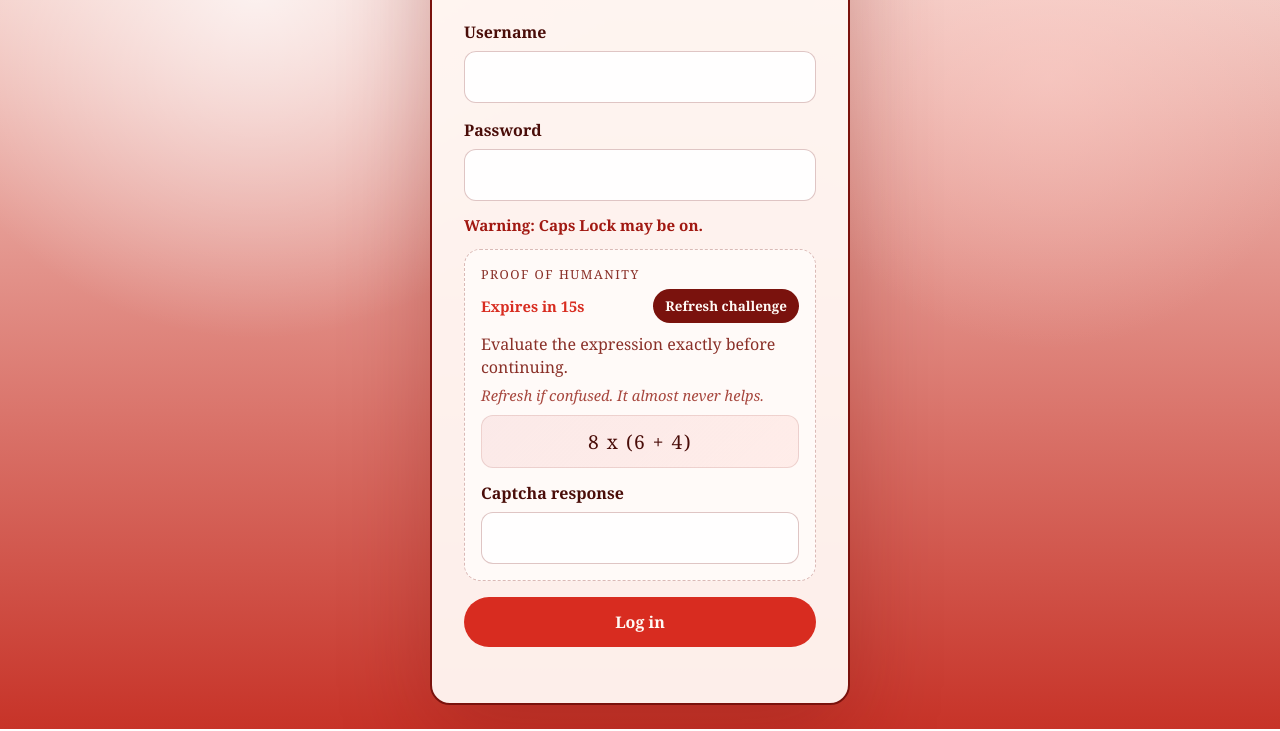
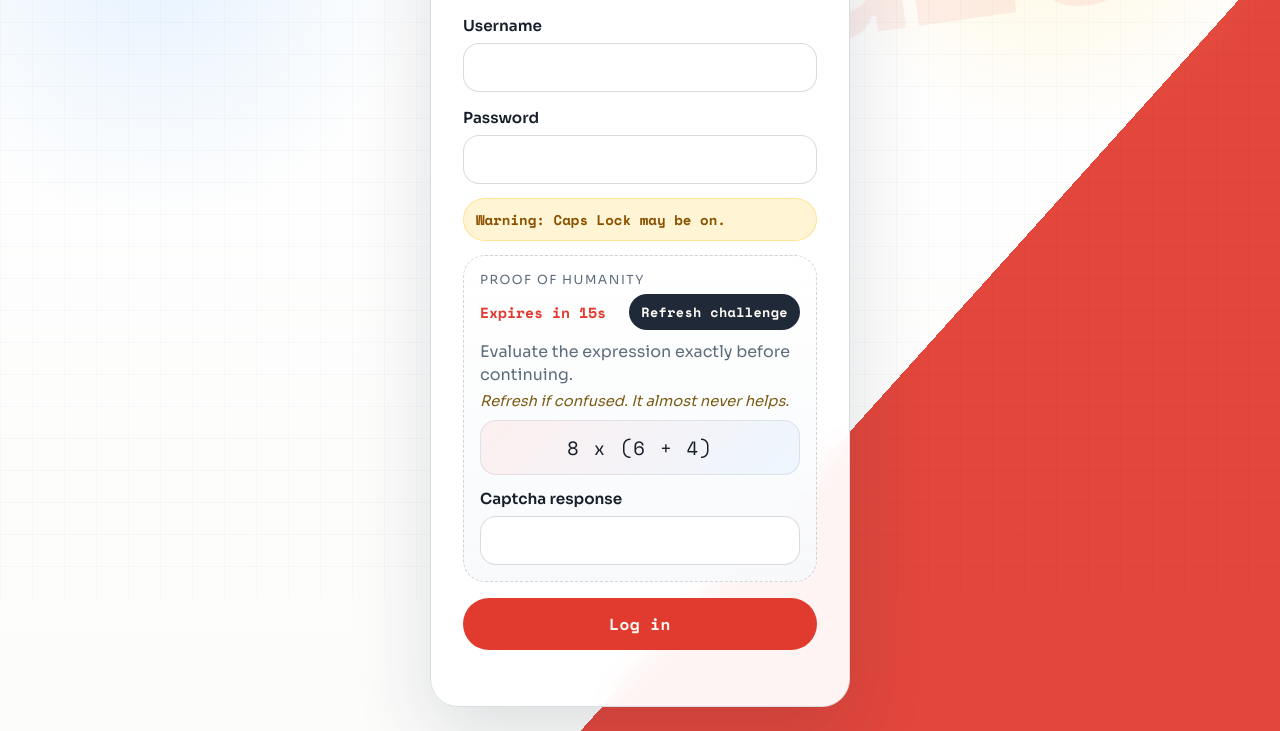
Before and after one commit to robsmall-codex/worst-login, a website: page index.html in a window 1280 px wide. Shown: the part 202-933 px from the top of the page. Drawn offline with nearby package versions, Linux system fonts and the light colour scheme.

Commit message:
Restyle login to near-match Redis brand

```diff
--- a/styles.css
+++ b/styles.css
@@ -1,16 +1,22 @@
+@import url("https://fonts.googleapis.com/css2?family=Sora:wght@400;500;600;700;800&family=Space+Mono:wght@400;700&display=swap");
+
 :root {
   color-scheme: light;
-  --bg-top: #fff4ef;
-  --bg-bottom: #c73328;
-  --panel: rgba(255, 246, 242, 0.96);
-  --border: #7a120d;
-  --text: #4a0d09;
-  --muted: #8a3028;
-  --accent: #d82c20;
-  --accent-hover: #b41d15;
-  --success: #1f8f5f;
-  --shadow: 0 30px 90px rgba(122, 18, 13, 0.3);
-  font-family: Georgia, "Times New Roman", serif;
+  --bg-main: #fcfcfb;
+  --panel: rgba(255, 255, 255, 0.94);
+  --border: #d9dde2;
+  --text: #161f2a;
+  --muted: #5e6d7d;
+  --accent: #e13b30;
+  --accent-hover: #c92d23;
+  --accent-deep: #8a211d;
+  --accent-soft: #fff0ec;
+  --sky: #8fc7ff;
+  --sun: #ffd861;
+  --ink: #202938;
+  --success: #13885d;
+  --shadow: 0 28px 80px rgba(31, 41, 55, 0.14);
+  font-family: "Sora", sans-serif;
 }
 
 * {
@@ -26,9 +32,38 @@ body {
   min-height: 100vh;
   color: var(--text);
   background:
-    radial-gradient(circle at 20% 20%, rgba(255, 255, 255, 0.75), transparent 28%),
-    radial-gradient(circle at 82% 30%, rgba(255, 210, 204, 0.45), transparent 22%),
-    linear-gradient(180deg, var(--bg-top), var(--bg-bottom));
+    radial-gradient(circle at 12% 16%, rgba(143, 199, 255, 0.22), transparent 20%),
+    radial-gradient(circle at 82% 10%, rgba(255, 216, 97, 0.22), transparent 18%),
+    linear-gradient(132deg, transparent 0 67%, rgba(225, 59, 48, 0.94) 67% 100%),
+    linear-gradient(180deg, #ffffff, var(--bg-main));
+  overflow-x: hidden;
+}
+
+body::before {
+  content: "redis >";
+  position: fixed;
+  top: -28px;
+  right: -84px;
+  font-family: "Space Mono", monospace;
+  font-size: clamp(6rem, 18vw, 14rem);
+  font-weight: 700;
+  letter-spacing: -0.08em;
+  color: rgba(225, 59, 48, 0.08);
+  transform: rotate(-8deg);
+  pointer-events: none;
+  z-index: 0;
+}
+
+body::after {
+  content: "";
+  position: fixed;
+  inset: 0;
+  background:
+    linear-gradient(90deg, rgba(32, 41, 56, 0.025) 1px, transparent 1px),
+    linear-gradient(rgba(32, 41, 56, 0.025) 1px, transparent 1px);
+  background-size: 32px 32px;
+  pointer-events: none;
+  z-index: 0;
 }
 
 .shell {
@@ -36,16 +71,30 @@ body {
   display: grid;
   place-items: center;
   padding: 24px;
+  position: relative;
+  z-index: 1;
 }
 
 .card {
   width: min(100%, 420px);
   padding: 32px;
-  border: 2px solid var(--border);
-  border-radius: 20px;
+  border: 1px solid var(--border);
+  border-radius: 28px;
   background: var(--panel);
   box-shadow: var(--shadow);
   transition: transform 240ms ease, box-shadow 240ms ease;
+  backdrop-filter: blur(14px);
+  position: relative;
+}
+
+.card::before {
+  content: "";
+  position: absolute;
+  inset: 0 auto auto 0;
+  width: 100%;
+  height: 8px;
+  border-radius: 28px 28px 0 0;
+  background: linear-gradient(90deg, var(--accent), var(--sky), var(--sun));
 }
 
 .card.card-shifted {
@@ -90,9 +139,10 @@ body {
 .eyebrow {
   margin: 0 0 8px;
   text-transform: uppercase;
-  letter-spacing: 0.14em;
-  font-size: 0.75rem;
-  color: var(--muted);
+  letter-spacing: 0.16em;
+  font-size: 0.74rem;
+  color: var(--accent-deep);
+  font-family: "Space Mono", monospace;
 }
 
 h1,
@@ -106,6 +156,8 @@ h2,
 h1 {
   margin-bottom: 12px;
   font-size: clamp(2rem, 5vw, 2.6rem);
+  font-weight: 800;
+  letter-spacing: -0.04em;
 }
 
 .intro {
@@ -119,36 +171,42 @@ h1 {
   gap: 8px;
   margin-bottom: 16px;
   font-weight: 600;
+  font-size: 0.95rem;
 }
 
 .field input {
   width: 100%;
   padding: 14px 16px;
-  border: 1px solid rgba(122, 18, 13, 0.24);
-  border-radius: 12px;
-  background: #fffefe;
+  border: 1px solid rgba(94, 109, 125, 0.24);
+  border-radius: 16px;
+  background: #ffffff;
   color: var(--text);
   font: inherit;
 }
 
 .field input:focus {
-  outline: 2px solid rgba(216, 44, 32, 0.32);
+  outline: 2px solid rgba(225, 59, 48, 0.24);
   outline-offset: 2px;
 }
 
 .caps-warning {
   margin: -2px 0 14px;
-  color: #a11811;
-  font-size: 0.95rem;
+  color: #8a5200;
+  background: rgba(255, 216, 97, 0.28);
+  border: 1px solid rgba(255, 216, 97, 0.55);
+  border-radius: 999px;
+  padding: 10px 12px;
+  font-size: 0.88rem;
   font-weight: 700;
+  font-family: "Space Mono", monospace;
 }
 
 .captcha {
   margin: 6px 0 8px;
   padding: 16px;
-  border: 1px dashed rgba(122, 18, 13, 0.28);
-  border-radius: 16px;
-  background: rgba(255, 251, 249, 0.92);
+  border: 1px dashed rgba(94, 109, 125, 0.28);
+  border-radius: 22px;
+  background: linear-gradient(180deg, rgba(255, 255, 255, 0.98), rgba(247, 249, 251, 0.92));
 }
 
 .captcha-title {
@@ -172,6 +230,7 @@ h1 {
   font-size: 0.92rem;
   font-weight: 700;
   color: var(--accent);
+  font-family: "Space Mono", monospace;
 }
 
 .captcha-refresh {
@@ -180,11 +239,12 @@ h1 {
   padding: 8px 12px;
   border-radius: 999px;
   font-size: 0.84rem;
-  background: #7a120d;
+  background: var(--ink);
+  font-family: "Space Mono", monospace;
 }
 
 .captcha-refresh:hover {
-  background: #5d0e0a;
+  background: #131b26;
 }
 
 .captcha-instruction {
@@ -195,7 +255,7 @@ h1 {
 
 .captcha-hint {
   margin: 0 0 10px;
-  color: #a7473e;
+  color: #7d5e18;
   font-size: 0.92rem;
   font-style: italic;
 }
@@ -203,14 +263,15 @@ h1 {
 .captcha-prompt {
   margin: 0 0 14px;
   padding: 12px 14px;
-  border-radius: 12px;
-  border: 1px solid rgba(122, 18, 13, 0.12);
+  border-radius: 16px;
+  border: 1px solid rgba(94, 109, 125, 0.14);
   background:
-    linear-gradient(135deg, rgba(216, 44, 32, 0.1), rgba(255, 214, 206, 0.45)),
+    linear-gradient(135deg, rgba(225, 59, 48, 0.08), rgba(143, 199, 255, 0.16)),
     #fff;
   font-size: 1.2rem;
   letter-spacing: 0.08em;
   text-align: center;
+  font-family: "Space Mono", monospace;
 }
 
 .captcha-field {
@@ -233,6 +294,8 @@ button {
   font: inherit;
   font-weight: 700;
   transition: background 160ms ease, transform 160ms ease;
+  font-family: "Space Mono", monospace;
+  letter-spacing: 0.03em;
 }
 
 button:hover {
@@ -253,7 +316,7 @@ button:disabled {
 }
 
 .status.error {
-  color: #9e130e;
+  color: var(--accent-deep);
 }
 
 .status.success-text {
@@ -262,10 +325,10 @@ button:disabled {
 
 .success {
   margin-top: 24px;
-  padding: 18px;
-  border-radius: 14px;
-  background: rgba(31, 143, 95, 0.11);
-  border: 1px solid rgba(31, 143, 95, 0.22);
+  padding: 22px;
+  border-radius: 24px;
+  background: linear-gradient(180deg, rgba(255,255,255,0.98), rgba(248,250,252,0.92));
+  border: 1px solid rgba(94, 109, 125, 0.18);
 }
 
 .success h2 {
@@ -291,7 +354,7 @@ button:disabled {
   display: grid;
   place-items: center;
   padding: 24px;
-  background: rgba(66, 4, 2, 0.78);
+  background: rgba(18, 24, 34, 0.76);
   backdrop-filter: blur(6px);
   z-index: 20;
 }
@@ -299,12 +362,12 @@ button:disabled {
 .security-dialog {
   width: min(100%, 560px);
   padding: 28px;
-  border: 3px solid #ffd7d1;
+  border: 2px solid rgba(255, 255, 255, 0.28);
   border-radius: 24px;
   background:
-    radial-gradient(circle at top, rgba(255, 255, 255, 0.15), transparent 32%),
-    linear-gradient(180deg, #6b0f0b, #340605);
-  box-shadow: 0 32px 100px rgba(0, 0, 0, 0.48);
+    radial-gradient(circle at top, rgba(255, 255, 255, 0.12), transparent 32%),
+    linear-gradient(180deg, #1f2a38, #121821);
+  box-shadow: 0 32px 100px rgba(0, 0, 0, 0.52);
   color: #fff7f4;
 }
 
@@ -314,6 +377,7 @@ button:disabled {
   letter-spacing: 0.12em;
   text-transform: uppercase;
   color: #ffd7d1;
+  font-family: "Space Mono", monospace;
 }
 
 .security-dialog h2 {
@@ -327,6 +391,7 @@ button:disabled {
   letter-spacing: 0.14em;
   text-transform: uppercase;
   color: #ffc8bf;
+  font-family: "Space Mono", monospace;
 }
 
 .security-timer {
```
